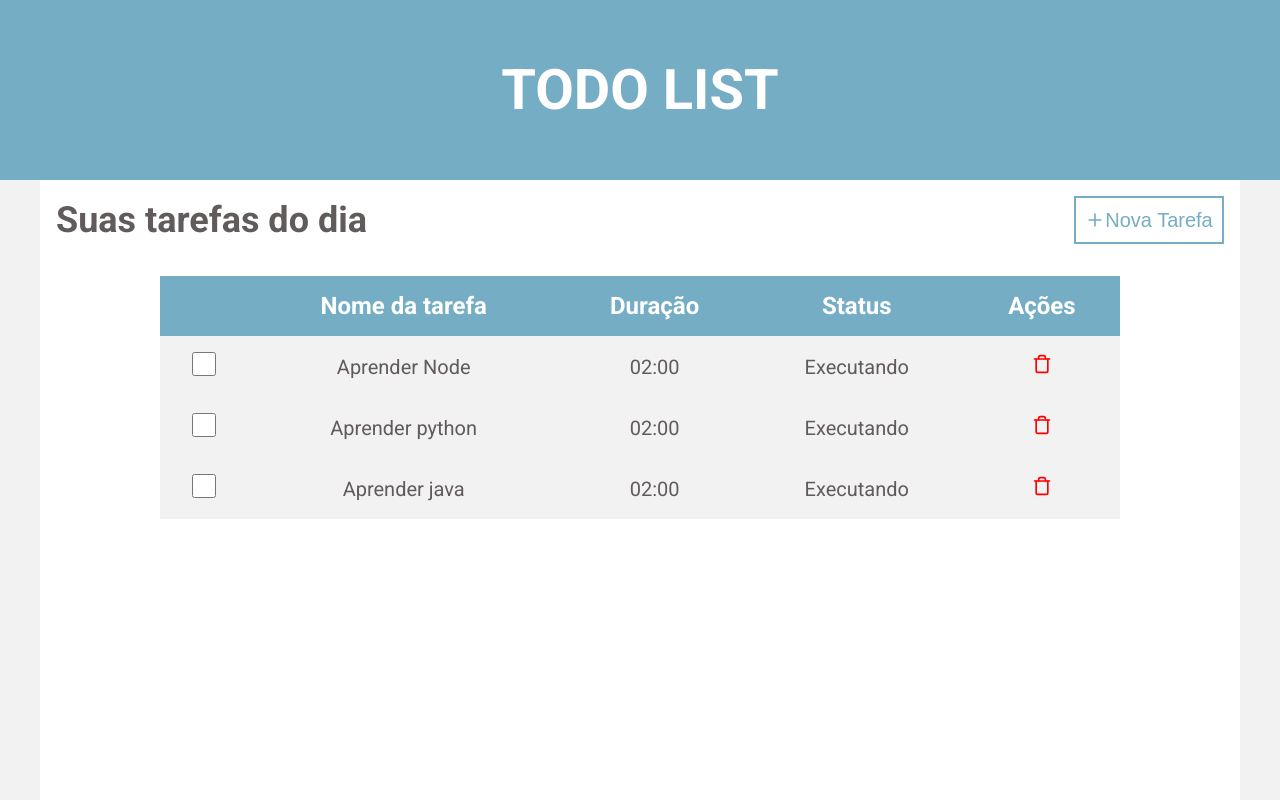
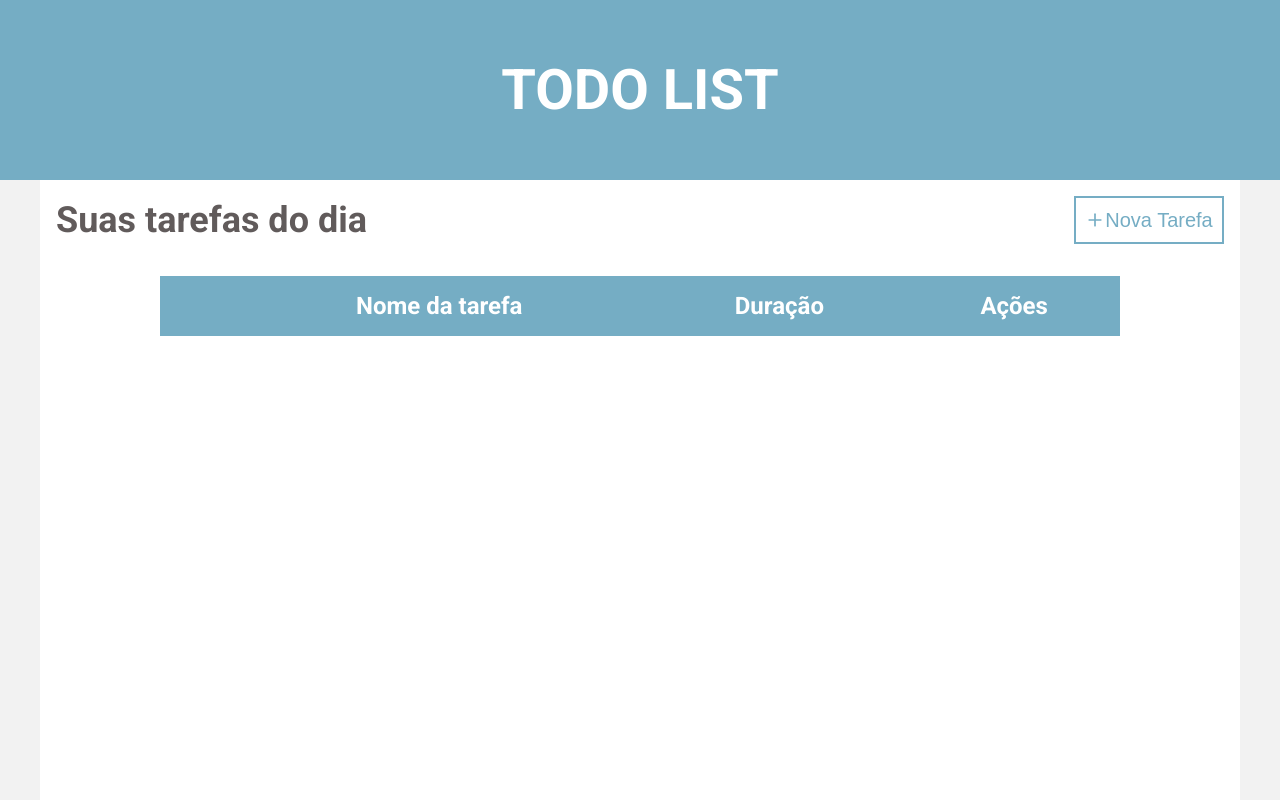
Before and after one commit to Bruno-Cesar123/todo-list, a React (Create React App) app: page / in a window 1280 px wide. Built offline with nearby package versions, Linux system fonts and the light colour scheme.

Commit message:
feat: create taskContext

```diff
--- a/src/App.tsx
+++ b/src/App.tsx
@@ -3,6 +3,8 @@ import Modal from 'react-modal';
 import { NewTaskModal } from './components/NewTaskModal';
 import { ContentActions } from './components/ContentActions';
 import { Dashboard } from './pages/Dashboard';
+import { TasksProvider } from './TasksContext';
+
 import './styles/global.scss';
 
 Modal.setAppElement('#root');
@@ -18,7 +20,7 @@ function App() {
     setIsNewTaskMoalOpen(false);
   }
   return (
-    <>
+    <TasksProvider>
       <Dashboard>
         <ContentActions onOpenNewTaskModal={handleOpenNewTaskModal} />
       </Dashboard>
@@ -26,7 +28,7 @@ function App() {
         isOpen={isNewTaskModalOpen}
         onRequestClose={handleCloseNewTaskModal}
       />
-    </>
+    </TasksProvider>
   );
 }
 
--- /dev/null
+++ b/src/TasksContext.tsx
@@ -0,0 +1,46 @@
+import { createContext, useState, useEffect, ReactNode } from 'react';
+
+interface Task {
+  title: string;
+  duration: number;
+}
+
+interface TasksProviderProps {
+  children: ReactNode;
+}
+
+interface TasksContextData {
+  tasks: Task[];
+  createTask: (task: Task) => void;
+}
+
+export const TasksContext = createContext<TasksContextData>(
+  {} as TasksContextData
+);
+
+export function TasksProvider({ children }: TasksProviderProps) {
+  const [tasks, setTasks] = useState<Task[]>(() => {
+    const storagedTasks = localStorage.getItem(
+      '@TodoList:tasks',
+    );
+
+    if (storagedTasks) {
+      return JSON.parse(storagedTasks);
+    }
+
+    return [];
+  });
+
+  function createTask(task: Task) {
+    const newTask = [...tasks, task];
+    setTasks(newTask)
+
+    localStorage.setItem('@TodoList:tasks', JSON.stringify(newTask))
+  }
+
+  return (
+    <TasksContext.Provider value={{ tasks, createTask }}>
+      {children}
+    </TasksContext.Provider>
+  )
+}
--- a/src/components/ListTable/index.tsx
+++ b/src/components/ListTable/index.tsx
@@ -1,8 +1,13 @@
+
+import { useContext } from 'react';
 import { FiTrash } from 'react-icons/fi';
+import { TasksContext } from '../../TasksContext';
 
 import styles from './styles.module.scss';
 
 export function ListTable() {
+  const { tasks } = useContext(TasksContext);
+
   return (
     <section className={styles.section}>
       <table>
@@ -11,32 +16,20 @@ export function ListTable() {
             <th></th>
             <th>Nome da tarefa</th>
             <th>Duração</th>
-            <th>Status</th>
             <th>Ações</th>
           </tr>
         </thead>
         <tbody>
-          <tr>
-            <td><input type="checkbox" /></td>
-            <td>Aprender Node</td>
-            <td>02:00</td>
-            <td className={styles.status}>Executando</td>
-            <td className={styles.actions}><FiTrash size={20} color='red' /></td>
-          </tr>
-          <tr>
-            <td><input type="checkbox" /></td>
-            <td>Aprender python</td>
-            <td>02:00</td>
-            <td className={styles.status}>Executando</td>
-            <td className={styles.actions}><FiTrash size={20} color='red' /></td>
-          </tr>
-          <tr>
-            <td><input type="checkbox" /></td>
-            <td>Aprender java</td>
-            <td>02:00</td>
-            <td className={styles.status}>Executando</td>
-            <td className={styles.actions}><FiTrash size={20} color='red' /></td>
-          </tr>
+          {tasks.map((item) => {
+            return (
+              <tr key={item.title}>
+                <td><input type="checkbox" /></td>
+                <td>{item.title}</td>
+                <td>{item.duration}</td>
+                <td className={styles.actions}><FiTrash size={20} color='red' /></td>
+              </tr>
+            )
+          })}
         </tbody>
       </table>
     </section>
--- a/src/components/NewTaskModal/index.tsx
+++ b/src/components/NewTaskModal/index.tsx
@@ -1,13 +1,38 @@
+import { useState, useEffect, FormEvent, useContext } from 'react';
 import Modal from 'react-modal';
 import { FiXCircle } from'react-icons/fi';
 
+import { TasksContext } from '../../TasksContext';
+
 import styles from './styles.module.scss';
+
 interface newTaskModalProps {
   isOpen: boolean;
   onRequestClose: () => void;
 }
 
 export function NewTaskModal({ isOpen, onRequestClose }: newTaskModalProps) {
+  const { createTask, tasks } = useContext(TasksContext);
+
+  const [title, setTitle] = useState('');
+  const [duration, setDuration] = useState(0);
+
+  useEffect(() => {
+      localStorage.setItem(
+        '@TodoList:tasks',
+        JSON.stringify(tasks),
+      );
+    }, [tasks]);
+
+  function handleSubmit(e: FormEvent) {
+    e.preventDefault();
+
+    createTask({
+      title,
+      duration
+    })
+  }
+
   return (
     <Modal
       isOpen={isOpen}
@@ -23,17 +48,21 @@ export function NewTaskModal({ isOpen, onRequestClose }: newTaskModalProps) {
         <FiXCircle size={32} color='#75ADC4' style={{cursor: 'pointer'}} />
       </button>
 
-      <form className={styles.form}>
+      <form onSubmit={handleSubmit} className={styles.form}>
         <h2>Adicionar nova tarefa</h2>
 
         <input
           type="text"
           placeholder="Título"
+          value={title}
+          onChange={(e) => setTitle(e.target.value)}
         />
 
         <input
-          type="text"
+          type="number"
           placeholder="Duração"
+          value={duration}
+          onChange={(e) => setDuration(Number(e.target.value))}
         />
 
         <button type="submit">
```
